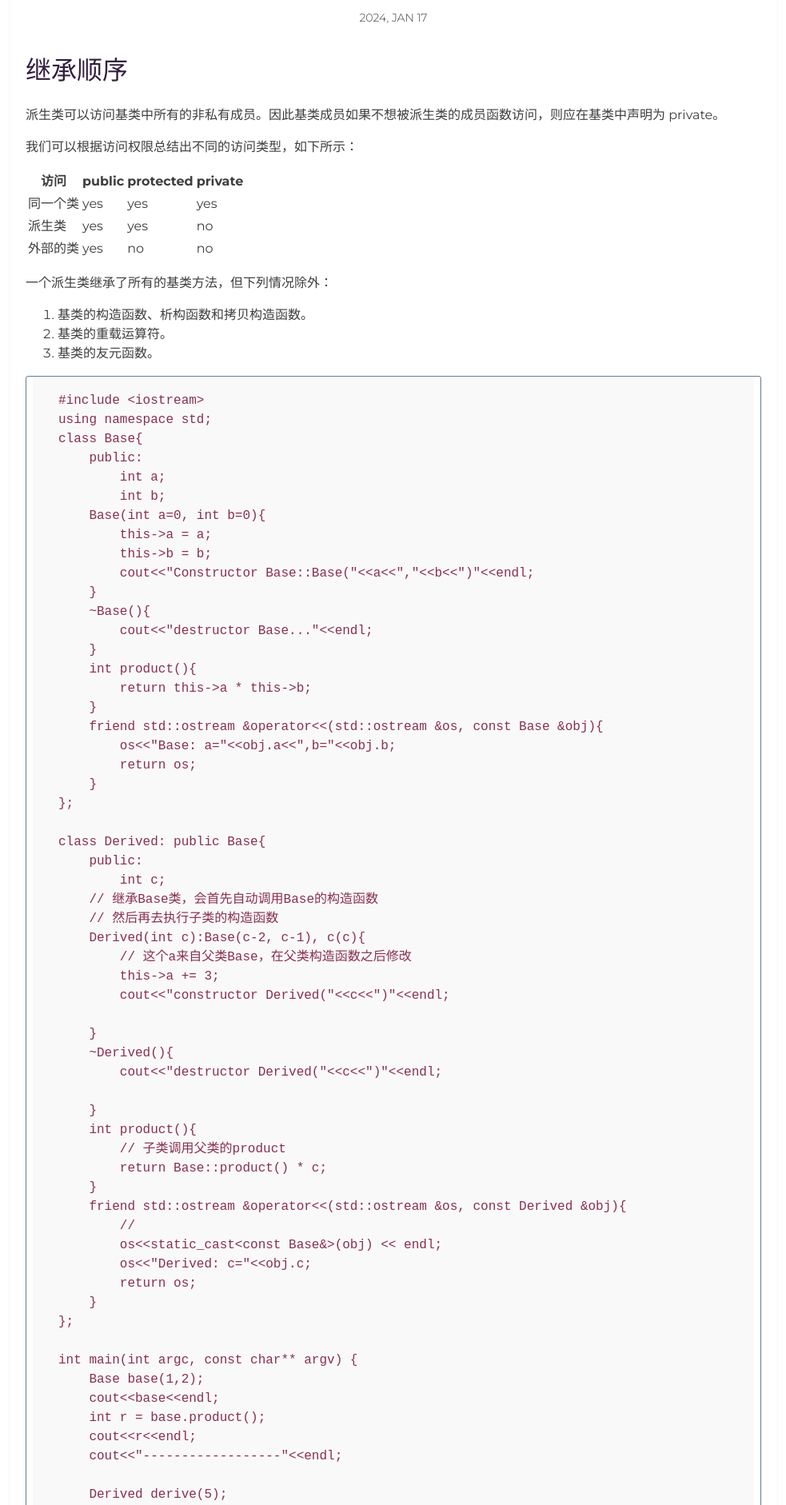
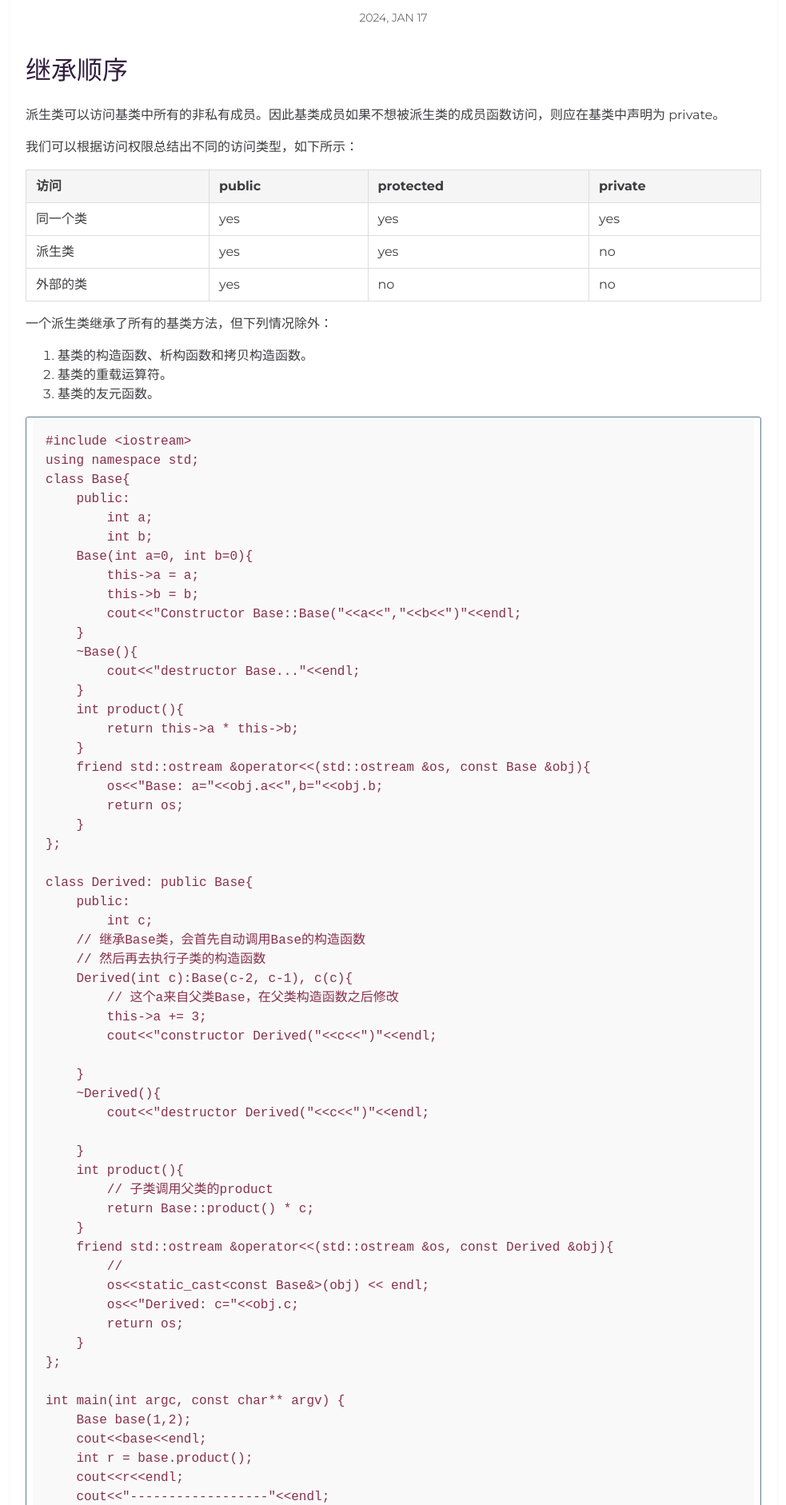
Before and after one commit to by777/by777.github.io, a Jekyll site: the page built from _posts/2024-01-17-bai7-C继承与虚函数.markdown, in a window 1280 px wide. Shown: the part 605-2487 px from the top of the page at 80% size, without its empty margins (148-1131 px from the left). Built offline with Jekyll 4.4.1, drawn with Linux system fonts in a browser that asks for light colours.

Commit message:
feat: add MathJax formula support and table/code block styles
- Add MathJax 3 (tex-chtml) for LaTeX formula rendering ($...$ and $$...$$)
- Skip MathJax in <pre>/<code> to avoid breaking code blocks
- Add table styles (borders, padding, header background)
- Improve code block padding and border-radius

Co-Authored-By: Claude Opus 4.7 <noreply@anthropic.com>

```diff
--- a/_includes/head.html
+++ b/_includes/head.html
@@ -22,4 +22,44 @@
 	<link rel="stylesheet" href="{{ "/assets/fonts/font-awesome/css/font-awesome.min.css" | prepend: site.baseurl }}">
 	<!-- Styles -->
 	<link rel="stylesheet" href="{{ "/assets/css/main.css" | prepend: site.baseurl }}">
+	<!-- MathJax -->
+	<script>
+	MathJax = {
+	  tex: {
+		inlineMath: [['$', '$'], ['\\(', '\\)']],
+		displayMath: [['$$', '$$'], ['\\[', '\\]']],
+		processEscapes: true
+	  },
+	  options: {
+		skipHtmlTags: ['script', 'noscript', 'style', 'textarea', 'pre', 'code']
+	  }
+	};
+	</script>
+	<script id="MathJax-script" async src="https://cdn.jsdelivr.net/npm/mathjax@3/es5/tex-chtml.js"></script>
+	<style>
+	/* Table styles */
+	.page-content table {
+	  border-collapse: collapse;
+	  width: 100%;
+	  margin: 1rem 0;
+	}
+	.page-content th,
+	.page-content td {
+	  border: 1px solid #ddd;
+	  padding: 8px 12px;
+	  text-align: left;
+	}
+	.page-content th {
+	  background: #f5f5f5;
+	  font-weight: 600;
+	}
+	/* Code block improvements */
+	figure.highlight {
+	  margin: 1rem 0;
+	}
+	.highlight pre {
+	  padding: 16px;
+	  border-radius: 4px;
+	}
+	</style>
 </head>
```
